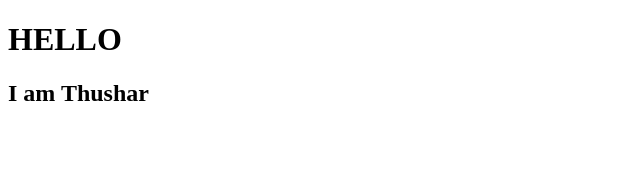
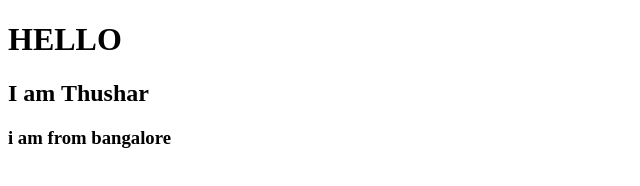
Before and after one commit to thushar-p/git-course, a plain HTML site: page index.html in a window 1280 px wide. Shown: the whole page, without its empty margins (0-640 px from the left). Drawn offline with Linux system fonts and the light colour scheme.

Commit message:
bangalore edition

```diff
--- a/index.html
+++ b/index.html
@@ -8,5 +8,6 @@
 <body>
     <h1>HELLO</h1>
     <h2>I am Thushar</h2>
+    <h3>i am from bangalore</h3>
 </body>
 </html>
```
